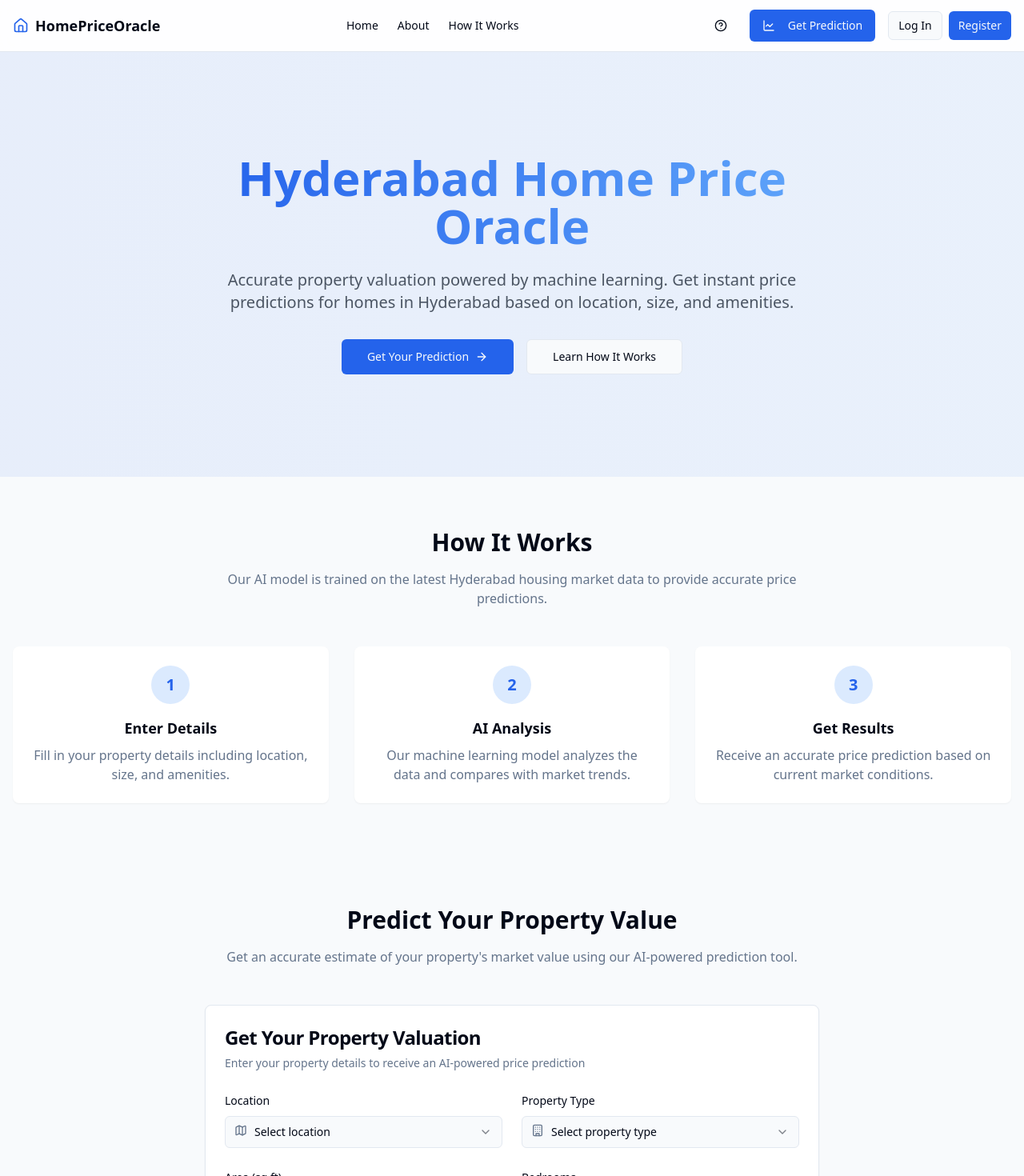
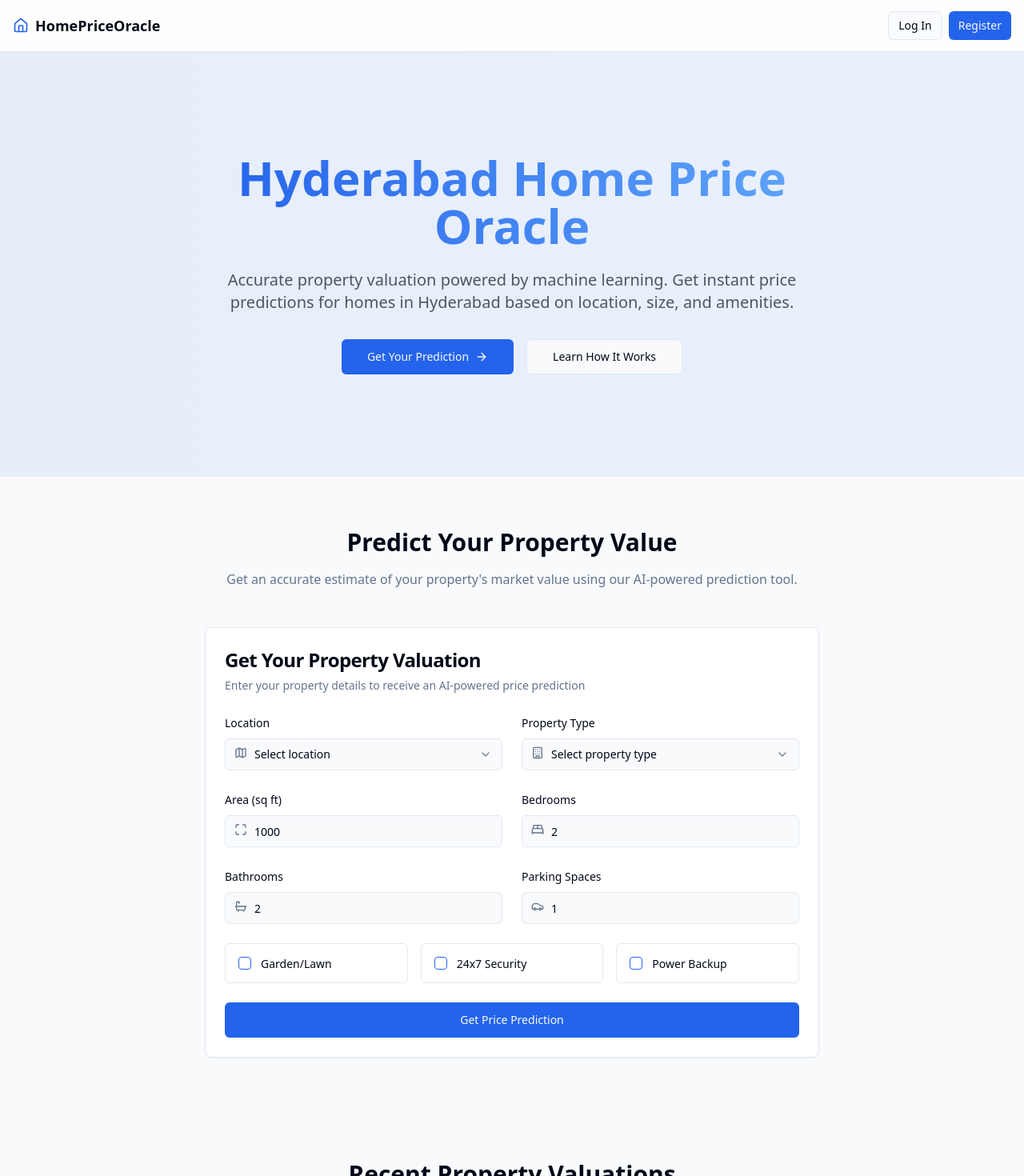
Before and after one commit to nandukumar7/HPP_USING_XGBOOST_HYD, a React (Vite) app: page / in a window 1280 px wide. Shown: the top 1470 px of the page at 80% size. Built offline with nearby package versions, Linux system fonts and the light colour scheme.

Commit message:
Remove Navbar and Index page elements
Remove "Home", "About", "How It Works", and "Get Prediction" from the navbar. Also, remove the "How It Works" section from the index page.

```diff
--- a/src/components/Navbar.tsx
+++ b/src/components/Navbar.tsx
@@ -1,6 +1,6 @@
 
 import { Link } from "react-router-dom";
-import { Home, LineChart, HelpCircle, LogOut, User } from "lucide-react";
+import { Home, LogOut, User } from "lucide-react";
 import { Button } from "@/components/ui/button";
 import { useAuth } from "@/context/AuthContext";
 import {
@@ -13,16 +13,6 @@ import {
 const Navbar = () => {
   const { user, isAuthenticated, logout } = useAuth();
 
-  const scrollToPredict = () => {
-    const formElement = document.querySelector('[data-section="prediction-form"]');
-    if (formElement) {
-      formElement.scrollIntoView({
-        behavior: "smooth",
-        block: "start",
-      });
-    }
-  };
-
   return (
     <header className="fixed top-0 left-0 right-0 z-50 bg-white/80 backdrop-blur-md border-b">
       <div className="container mx-auto px-4 h-16 flex items-center justify-between">
@@ -31,28 +21,7 @@ const Navbar = () => {
           <span className="font-bold text-lg">HomePriceOracle</span>
         </Link>
 
-        <nav className="hidden md:flex space-x-6">
-          <Link to="/" className="text-sm font-medium hover:text-primary transition-colors">
-            Home
-          </Link>
-          <Link to="/" className="text-sm font-medium hover:text-primary transition-colors">
-            About
-          </Link>
-          <Link to="/" className="text-sm font-medium hover:text-primary transition-colors">
-            How It Works
-          </Link>
-        </nav>
-
         <div className="flex items-center gap-4">
-          <Button variant="ghost" size="icon">
-            <HelpCircle className="h-5 w-5" />
-          </Button>
-
-          <Button className="hidden md:flex" onClick={scrollToPredict}>
-            <LineChart className="mr-2 h-4 w-4" />
-            Get Prediction
-          </Button>
-
           {isAuthenticated ? (
             <DropdownMenu>
               <DropdownMenuTrigger asChild>
--- a/src/pages/Index.tsx
+++ b/src/pages/Index.tsx
@@ -36,49 +36,6 @@ const Index = () => {
       <Navbar />
       <main className="flex-grow pt-16">
         <Hero scrollToPredict={scrollToPredict} />
-
-        <section className="py-16 bg-slate-50">
-          <div className="container mx-auto px-4">
-            <div className="max-w-3xl mx-auto text-center mb-12">
-              <h2 className="text-3xl font-bold mb-4">How It Works</h2>
-              <p className="text-muted-foreground">
-                Our AI model is trained on the latest Hyderabad housing market data to provide accurate price predictions.
-              </p>
-            </div>
-
-            <div className="grid grid-cols-1 md:grid-cols-3 gap-8">
-              <div className="bg-white p-6 rounded-lg shadow-sm text-center">
-                <div className="w-12 h-12 bg-blue-100 rounded-full flex items-center justify-center mx-auto mb-4">
-                  <span className="text-blue-600 font-bold text-xl">1</span>
-                </div>
-                <h3 className="font-semibold text-lg mb-2">Enter Details</h3>
-                <p className="text-muted-foreground">
-                  Fill in your property details including location, size, and amenities.
-                </p>
-              </div>
-
-              <div className="bg-white p-6 rounded-lg shadow-sm text-center">
-                <div className="w-12 h-12 bg-blue-100 rounded-full flex items-center justify-center mx-auto mb-4">
-                  <span className="text-blue-600 font-bold text-xl">2</span>
-                </div>
-                <h3 className="font-semibold text-lg mb-2">AI Analysis</h3>
-                <p className="text-muted-foreground">
-                  Our machine learning model analyzes the data and compares with market trends.
-                </p>
-              </div>
-
-              <div className="bg-white p-6 rounded-lg shadow-sm text-center">
-                <div className="w-12 h-12 bg-blue-100 rounded-full flex items-center justify-center mx-auto mb-4">
-                  <span className="text-blue-600 font-bold text-xl">3</span>
-                </div>
-                <h3 className="font-semibold text-lg mb-2">Get Results</h3>
-                <p className="text-muted-foreground">
-                  Receive an accurate price prediction based on current market conditions.
-                </p>
-              </div>
-            </div>
-          </div>
-        </section>
 
         <section className="py-16" ref={formRef} data-section="prediction-form">
           <div className="container mx-auto px-4">
```
